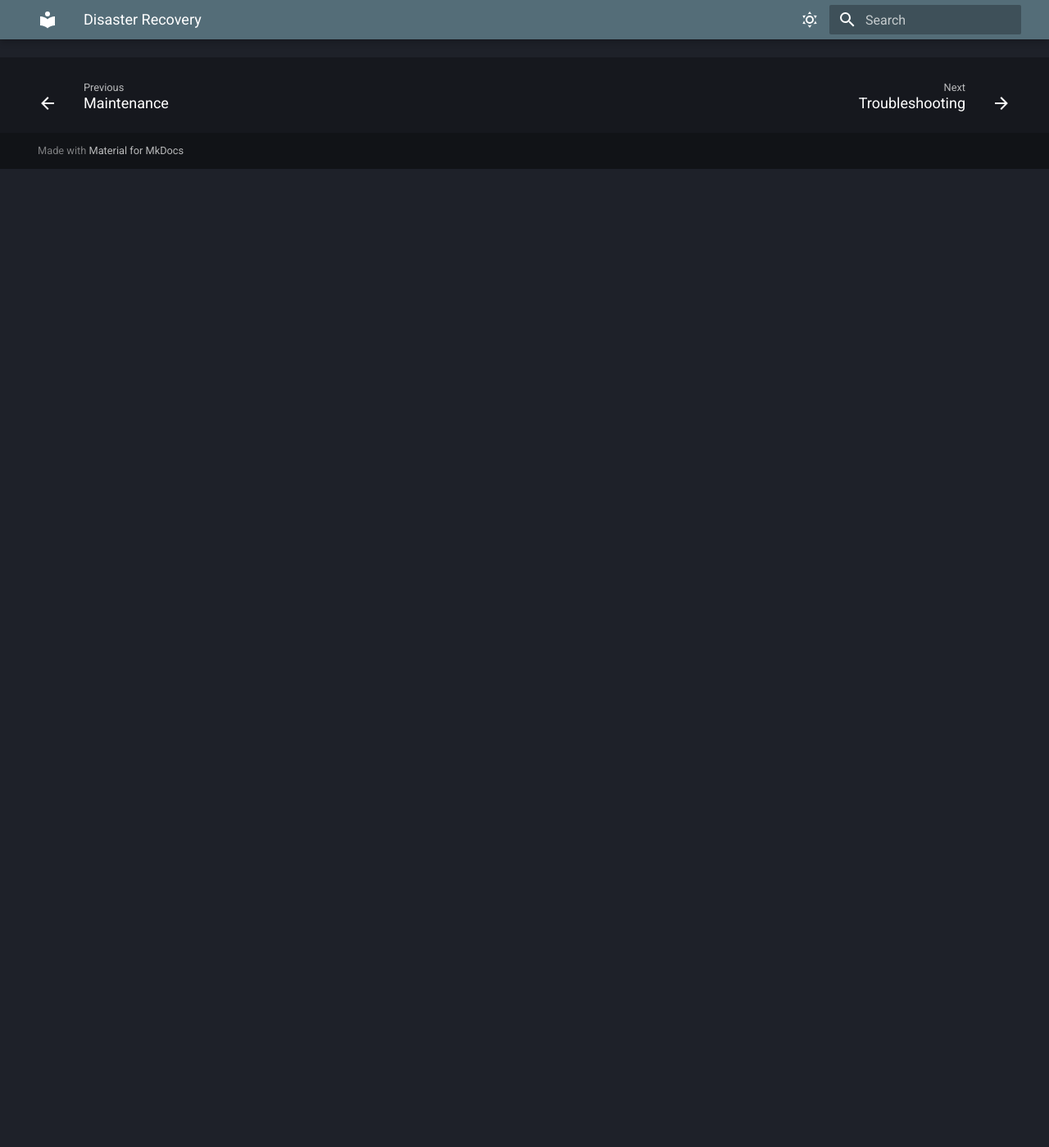
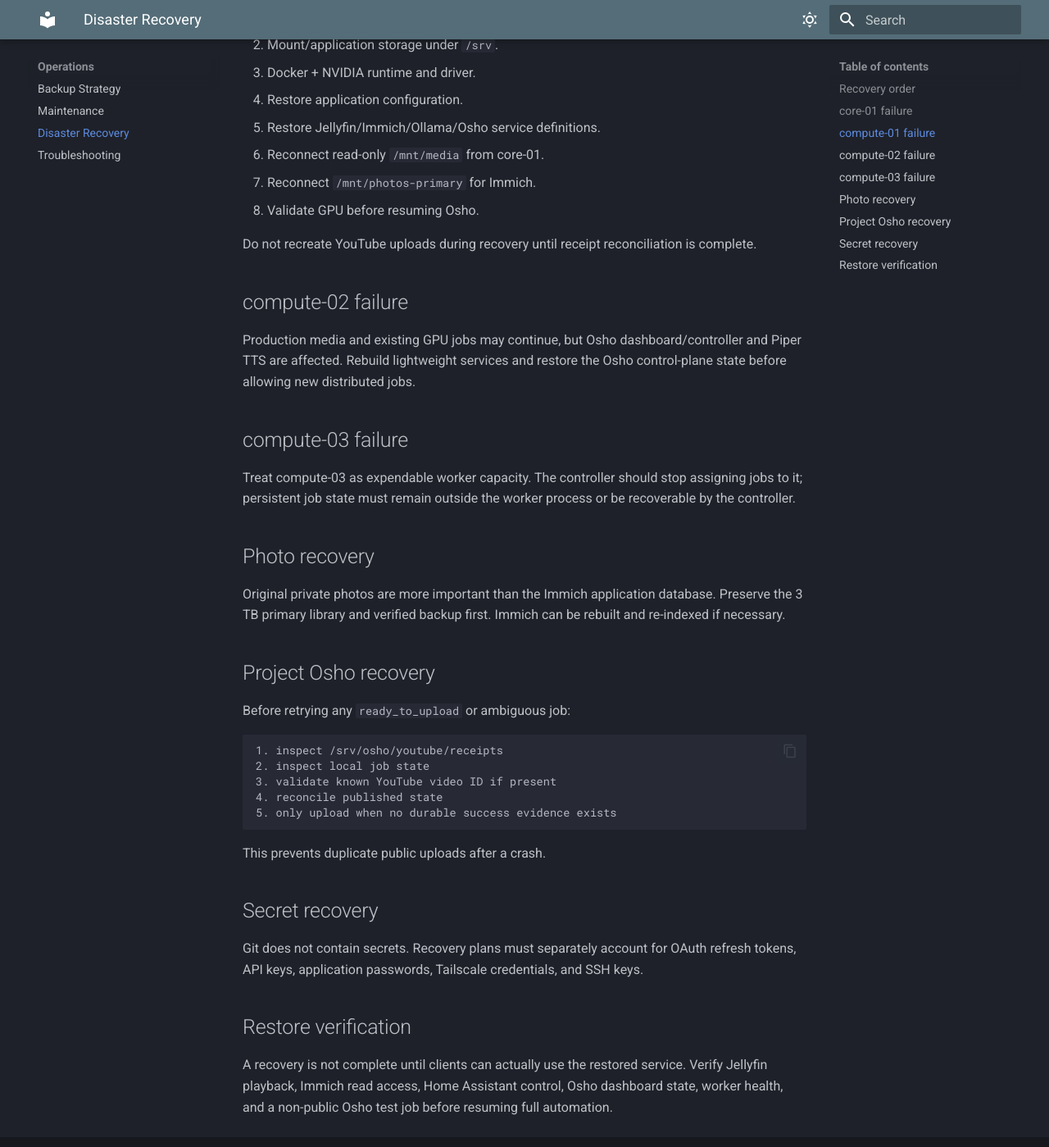
Before and after one commit to prabhat324/p2-home-os, an MkDocs documentation site: the page built from docs/09-recovery.md, in a window 1280 px wide and 1400 px high, scrolled down 1194 px. Shown: the whole window at 82% size. Built offline with MkDocs 1.6.1 and Material for MkDocs 9.7.7, drawn with Linux system fonts in a browser that asks for light colours; some of the changed text lies outside the part shown.

Commit message:
docs: add disaster recovery procedures

````diff
--- a/docs/09-recovery.md
+++ b/docs/09-recovery.md
@@ -1,3 +1,84 @@
-# Recovery
+# Disaster Recovery
 
-Documentation pending.
+## Recovery order
+
+Restore the platform in dependency order rather than trying to start every service at once.
+
+1. Network and hostname resolution.
+2. core-01 storage mounts and NFS/Samba.
+3. compute-01 system and `/srv` application data.
+4. Jellyfin and media mount.
+5. Immich/private photo mount.
+6. compute-02 control-plane services.
+7. compute-03 secondary worker services.
+8. Project Osho autopilot and publishing.
+9. Smart-home/voice extras and non-critical applications.
+
+## core-01 failure
+
+Critical state:
+
+- `/mnt/media` and its filesystem;
+- NFS/Samba configuration;
+- lightweight infrastructure configuration;
+- Tailscale/network configuration.
+
+After replacement/rebuild:
+
+```bash
+findmnt /mnt/media
+df -h /mnt/media
+systemctl status nfs-server --no-pager || true
+systemctl status smbd --no-pager || true
+```
+
+Then validate from compute-01 that the read-only NFS mount returns.
+
+## compute-01 failure
+
+Rebuild order:
+
+1. Ubuntu and network/SSH.
+2. Mount/application storage under `/srv`.
+3. Docker + NVIDIA runtime and driver.
+4. Restore application configuration.
+5. Restore Jellyfin/Immich/Ollama/Osho service definitions.
+6. Reconnect read-only `/mnt/media` from core-01.
+7. Reconnect `/mnt/photos-primary` for Immich.
+8. Validate GPU before resuming Osho.
+
+Do not recreate YouTube uploads during recovery until receipt reconciliation is complete.
+
+## compute-02 failure
+
+Production media and existing GPU jobs may continue, but Osho dashboard/controller and Piper TTS are affected. Rebuild lightweight services and restore the Osho control-plane state before allowing new distributed jobs.
+
+## compute-03 failure
+
+Treat compute-03 as expendable worker capacity. The controller should stop assigning jobs to it; persistent job state must remain outside the worker process or be recoverable by the controller.
+
+## Photo recovery
+
+Original private photos are more important than the Immich application database. Preserve the 3 TB primary library and verified backup first. Immich can be rebuilt and re-indexed if necessary.
+
+## Project Osho recovery
+
+Before retrying any `ready_to_upload` or ambiguous job:
+
+```text
+1. inspect /srv/osho/youtube/receipts
+2. inspect local job state
+3. validate known YouTube video ID if present
+4. reconcile published state
+5. only upload when no durable success evidence exists
+```
+
+This prevents duplicate public uploads after a crash.
+
+## Secret recovery
+
+Git does not contain secrets. Recovery plans must separately account for OAuth refresh tokens, API keys, application passwords, Tailscale credentials, and SSH keys.
+
+## Restore verification
+
+A recovery is not complete until clients can actually use the restored service. Verify Jellyfin playback, Immich read access, Home Assistant control, Osho dashboard state, worker health, and a non-public Osho test job before resuming full automation.
````
